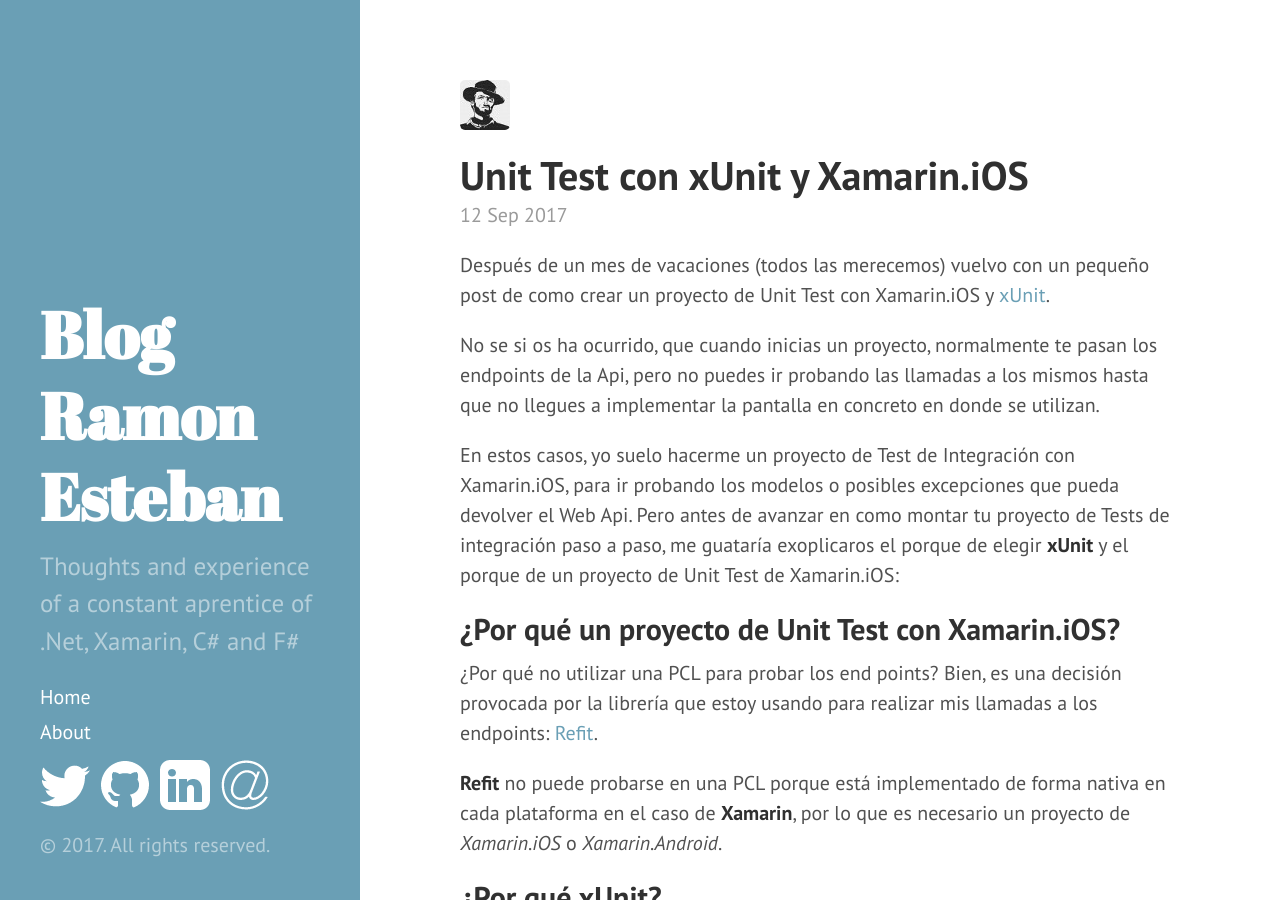
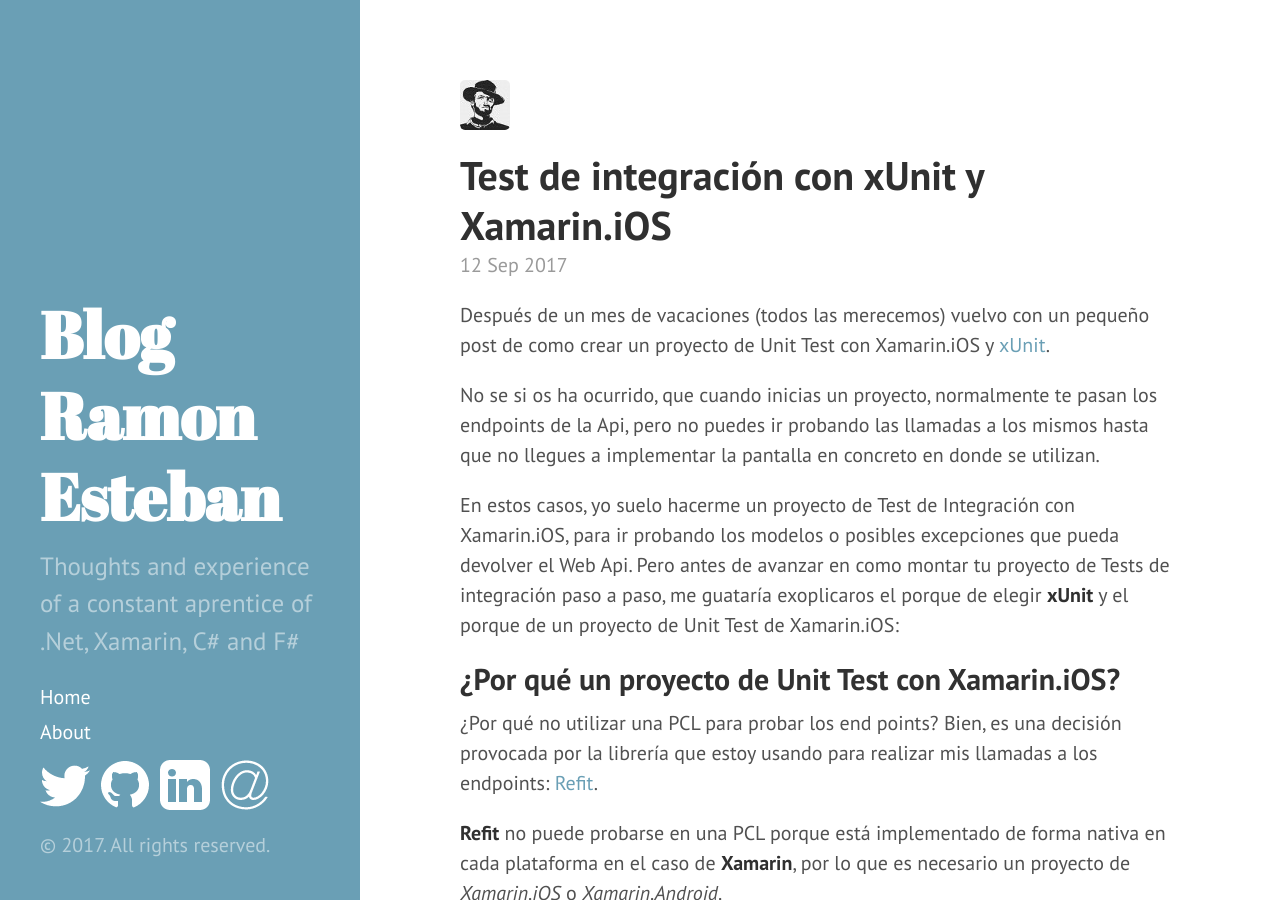
Before and after one commit to ramonesteban78/ramonesteban78.github.io, a Jekyll site: the page built from _posts/2017-09-12-xunit-xamarin-ios.md, in a window 1280 px wide and 900 px high. Built offline with Jekyll 4.4.1, drawn with Linux system fonts in a browser that asks for light colours; comment, search, counter and statistics services are not loaded.

Commit message:
Actualizado el título del artículo

```diff
--- a/_posts/2017-09-12-xunit-xamarin-ios.md
+++ b/_posts/2017-09-12-xunit-xamarin-ios.md
@@ -1,6 +1,6 @@
 ---
 layout: post
-title: Unit Test con xUnit y Xamarin.iOS
+title: Test de integración con xUnit y Xamarin.iOS
 categories: es tutorials
 ---
 
```
